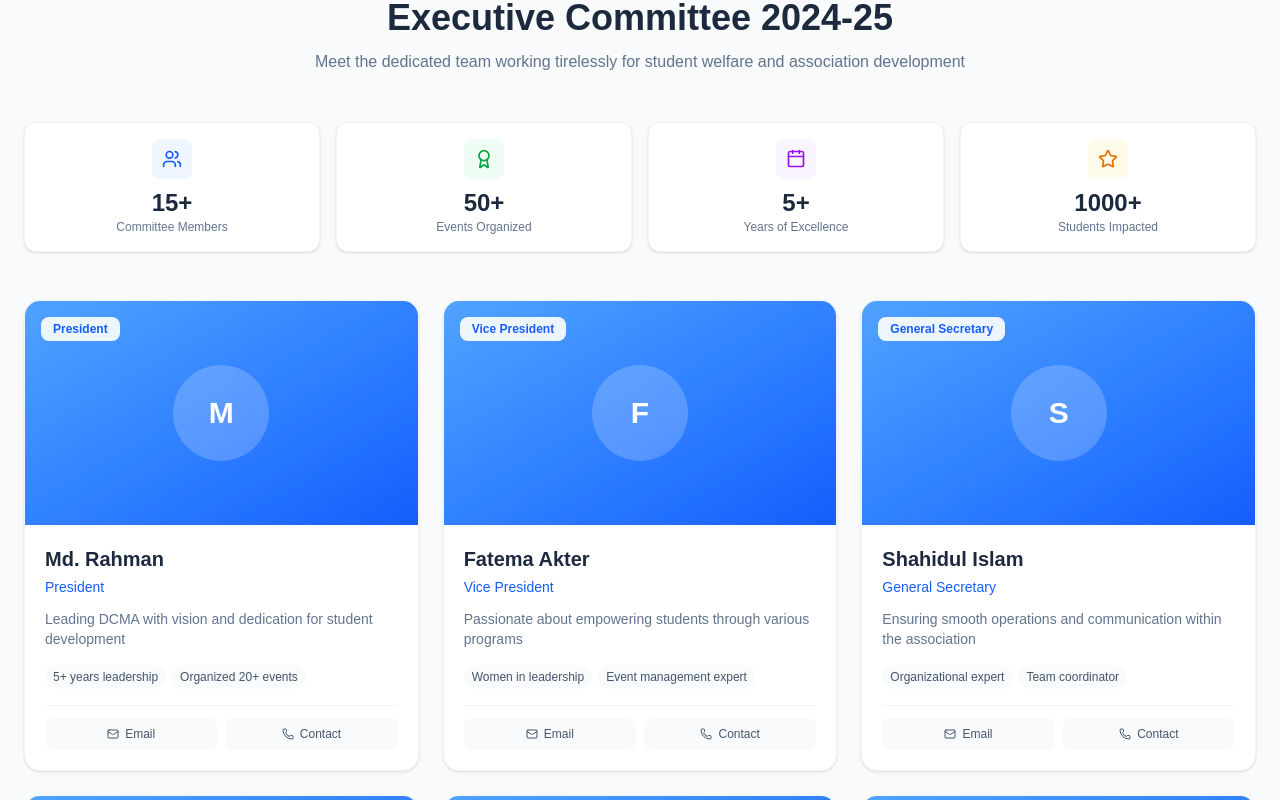
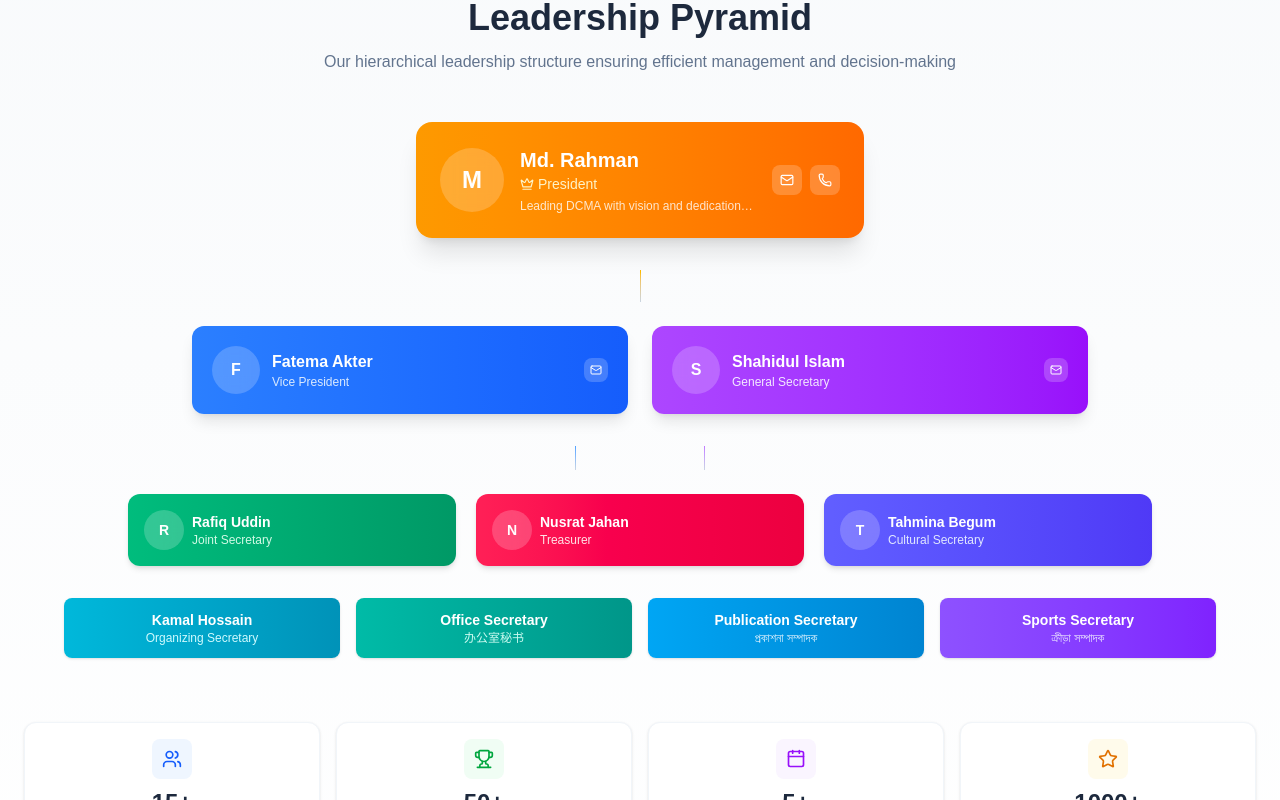
Before and after one commit to Fahad-smto/Dhaka-college-management-association, a Next.js app: page / in a window 1280 px wide. Shown: the part 1860-2660 px from the top of the page. Built offline with nearby package versions, Linux system fonts and the light colour scheme.

Commit message:
added leader ship team component modifyed

```diff
--- a/app/components/LeadershipTeam.tsx
+++ b/app/components/LeadershipTeam.tsx
@@ -1,143 +1,242 @@
 "use client";
 
-import { useState } from "react";
 import Link from "next/link";
 import {
   Mail,
   Phone,
   ChevronRight,
-  Award,
+  Crown,
   Users,
   Calendar,
-  Star,
-  Globe
+  Trophy,
+  Star
 } from "lucide-react";
 
-export default function LeadershipTeam() {
-  const [activeRole, setActiveRole] = useState("all");
-
-  const teamMembers = [
-    {
-      id: 1,
+export default function LeadershipPyramid() {
+  const leadershipStructure = {
+    president: {
       name: "Md. Rahman",
       position: "President",
-      role: "executive",
-      department: "Executive Committee",
       email: "president@dcma.edu.bd",
       phone: "+880 1700-000001",
       bio: "Leading DCMA with vision and dedication for student development",
-      achievements: ["5+ years leadership", "Organized 20+ events", "Student welfare advocate"],
-      social: {
-        linkedin: "#",
-        twitter: "#",
-        website: "#",
-      },
+      image: "/team/president.jpg",
+      social: { linkedin: "#", twitter: "#" },
     },
-    {
-      id: 2,
+    vicePresident: {
       name: "Fatema Akter",
       position: "Vice President",
-      role: "executive",
-      department: "Executive Committee",
       email: "vp@dcma.edu.bd",
       phone: "+880 1700-000002",
-      bio: "Passionate about empowering students through various programs",
-      achievements: ["Women in leadership", "Event management expert", "Public speaker"],
-      social: {
-        linkedin: "#",
-        twitter: "#",
-        website: "#",
-      },
+      bio: "Supporting the president and overseeing key initiatives",
+      image: "/team/vp.jpg",
+      social: { linkedin: "#", twitter: "#" },
     },
-    {
-      id: 3,
+    generalSecretary: {
       name: "Shahidul Islam",
       position: "General Secretary",
-      role: "executive",
-      department: "Executive Committee",
       email: "secretary@dcma.edu.bd",
       phone: "+880 1700-000003",
-      bio: "Ensuring smooth operations and communication within the association",
-      achievements: ["Organizational expert", "Team coordinator", "Crisis manager"],
-      social: {
-        linkedin: "#",
-        twitter: "#",
-        website: "#",
-      },
+      bio: "Managing daily operations and communication",
+      image: "/team/secretary.jpg",
+      social: { linkedin: "#", twitter: "#" },
     },
-    {
-      id: 4,
+    jointSecretary: {
+      name: "Rafiq Uddin",
+      position: "Joint Secretary",
+      email: "jointsecretary@dcma.edu.bd",
+      phone: "+880 1700-000007",
+      bio: "Assisting the general secretary in administrative tasks",
+      image: "/team/joint.jpg",
+      social: { linkedin: "#", twitter: "#" },
+    },
+    treasurer: {
       name: "Nusrat Jahan",
       position: "Treasurer",
-      role: "executive",
-      department: "Finance Committee",
       email: "treasurer@dcma.edu.bd",
       phone: "+880 1700-000004",
-      bio: "Managing financial resources transparently and efficiently",
-      achievements: ["Financial analyst", "Budget planning", "Audit expert"],
-      social: {
-        linkedin: "#",
-        twitter: "#",
-        website: "#",
-      },
+      bio: "Managing financial resources transparently",
+      image: "/team/treasurer.jpg",
+      social: { linkedin: "#", twitter: "#" },
     },
-    {
-      id: 5,
+    organizingSecretary: {
       name: "Kamal Hossain",
       position: "Organizing Secretary",
-      role: "executive",
-      department: "Event Management",
       email: "organizing@dcma.edu.bd",
       phone: "+880 1700-000005",
-      bio: "Planning and executing successful events throughout the year",
-      achievements: ["Event planner", "Logistics expert", "Team leader"],
-      social: {
-        linkedin: "#",
-        twitter: "#",
-        website: "#",
-      },
+      bio: "Planning and executing successful events",
+      image: "/team/organizer.jpg",
+      social: { linkedin: "#", twitter: "#" },
     },
-    {
-      id: 6,
+    culturalSecretary: {
       name: "Tahmina Begum",
       position: "Cultural Secretary",
-      role: "executive",
-      department: "Cultural Affairs",
       email: "cultural@dcma.edu.bd",
       phone: "+880 1700-000006",
-      bio: "Promoting cultural activities and student talents",
-      achievements: ["Cultural coordinator", "Event organizer", "Talent hunter"],
-      social: {
-        linkedin: "#",
-        twitter: "#",
-        website: "#",
-      },
+      bio: "Promoting cultural activities and talents",
+      image: "/team/cultural.jpg",
+      social: { linkedin: "#", twitter: "#" },
     },
-  ];
-
-  const filteredMembers = activeRole === "all"
-    ? teamMembers
-    : teamMembers.filter(member => member.role === activeRole);
+  };
 
   return (
-    <section className="py-16 bg-slate-50">
+    <section className="py-16 bg-gradient-to-b from-slate-50 to-white">
       <div className="max-w-7xl mx-auto px-4 sm:px-6">
         {/* Section Header */}
         <div className="text-center mb-12">
-          <div className="inline-flex items-center gap-2 bg-blue-50 text-blue-600 px-4 py-1.5 rounded-full text-sm font-medium mb-4">
-            <Users size={16} />
-            <span>Our Leadership</span>
+          <div className="inline-flex items-center gap-2 bg-amber-50 text-amber-600 px-4 py-1.5 rounded-full text-sm font-medium mb-4">
+            <Crown size={16} />
+            <span>Organizational Structure</span>
           </div>
           <h2 className="text-3xl md:text-4xl font-bold text-slate-800 mb-3">
-            Executive Committee 2024-25
+            Leadership Pyramid
           </h2>
           <p className="text-slate-500 max-w-2xl mx-auto">
-            Meet the dedicated team working tirelessly for student welfare and association development
+            Our hierarchical leadership structure ensuring efficient management and decision-making
           </p>
         </div>
 
-        {/* Stats Banner */}
-        <div className="grid grid-cols-1 md:grid-cols-4 gap-4 mb-12">
+        {/* Pyramid Layout */}
+        <div className="relative">
+          {/* Level 1: President - Top */}
+          <div className="flex justify-center mb-8">
+            <div className="w-full max-w-md">
+              <div className="bg-gradient-to-r from-amber-500 to-orange-500 rounded-2xl p-6 text-white shadow-xl transform hover:scale-105 transition-all duration-300">
+                <div className="flex items-center gap-4">
+                  <div className="w-16 h-16 rounded-full bg-white/20 backdrop-blur-sm flex items-center justify-center text-2xl font-bold">
+                    {leadershipStructure.president.name[0]}
+                  </div>
+                  <div className="flex-1">
+                    <h3 className="text-xl font-bold">{leadershipStructure.president.name}</h3>
+                    <p className="text-amber-100 text-sm flex items-center gap-1">
+                      <Crown size={14} />
+                      {leadershipStructure.president.position}
+                    </p>
+                    <p className="text-white/80 text-xs mt-1 line-clamp-1">{leadershipStructure.president.bio}</p>
+                  </div>
+                  <div className="flex gap-2">
+                    <a href={`mailto:${leadershipStructure.president.email}`} className="p-2 bg-white/20 rounded-lg hover:bg-white/30">
+                      <Mail size={14} />
+                    </a>
+                    <a href={`tel:${leadershipStructure.president.phone}`} className="p-2 bg-white/20 rounded-lg hover:bg-white/30">
+                      <Phone size={14} />
+                    </a>
+                  </div>
+                </div>
+              </div>
+            </div>
+          </div>
+
+          {/* Connecting Line */}
+          <div className="flex justify-center mb-6">
+            <div className="w-px h-8 bg-gradient-to-b from-amber-400 to-slate-300"></div>
+          </div>
+
+          {/* Level 2: VP & General Secretary */}
+          <div className="grid grid-cols-1 md:grid-cols-2 gap-6 mb-8 max-w-4xl mx-auto">
+            {/* Vice President */}
+            <div className="bg-gradient-to-r from-blue-500 to-blue-600 rounded-xl p-5 text-white shadow-lg hover:shadow-xl transition-all">
+              <div className="flex items-center gap-3">
+                <div className="w-12 h-12 rounded-full bg-white/20 backdrop-blur-sm flex items-center justify-center font-bold">
+                  {leadershipStructure.vicePresident.name[0]}
+                </div>
+                <div className="flex-1">
+                  <h4 className="font-semibold">{leadershipStructure.vicePresident.name}</h4>
+                  <p className="text-blue-100 text-xs">{leadershipStructure.vicePresident.position}</p>
+                </div>
+                <div className="flex gap-1">
+                  <a href={`mailto:${leadershipStructure.vicePresident.email}`} className="p-1.5 bg-white/20 rounded-lg hover:bg-white/30">
+                    <Mail size={12} />
+                  </a>
+                </div>
+              </div>
+            </div>
+
+            {/* General Secretary */}
+            <div className="bg-gradient-to-r from-purple-500 to-purple-600 rounded-xl p-5 text-white shadow-lg hover:shadow-xl transition-all">
+              <div className="flex items-center gap-3">
+                <div className="w-12 h-12 rounded-full bg-white/20 backdrop-blur-sm flex items-center justify-center font-bold">
+                  {leadershipStructure.generalSecretary.name[0]}
+                </div>
+                <div className="flex-1">
+                  <h4 className="font-semibold">{leadershipStructure.generalSecretary.name}</h4>
+                  <p className="text-purple-100 text-xs">{leadershipStructure.generalSecretary.position}</p>
+                </div>
+                <div className="flex gap-1">
+                  <a href={`mailto:${leadershipStructure.generalSecretary.email}`} className="p-1.5 bg-white/20 rounded-lg hover:bg-white/30">
+                    <Mail size={12} />
+                  </a>
+                </div>
+              </div>
+            </div>
+          </div>
+
+          {/* Connecting Lines */}
+          <div className="flex justify-center gap-32 mb-6">
+            <div className="w-px h-6 bg-gradient-to-b from-blue-400 to-slate-300"></div>
+            <div className="w-px h-6 bg-gradient-to-b from-purple-400 to-slate-300"></div>
+          </div>
+
+          {/* Level 3: Joint Secretary & Treasurer */}
+          <div className="grid grid-cols-1 md:grid-cols-3 gap-5 mb-8 max-w-5xl mx-auto">
+            <div className="bg-gradient-to-r from-emerald-500 to-emerald-600 rounded-xl p-4 text-white shadow-md">
+              <div className="flex items-center gap-2">
+                <div className="w-10 h-10 rounded-full bg-white/20 backdrop-blur-sm flex items-center justify-center text-sm font-bold">
+                  {leadershipStructure.jointSecretary.name[0]}
+                </div>
+                <div>
+                  <h5 className="font-semibold text-sm">{leadershipStructure.jointSecretary.name}</h5>
+                  <p className="text-emerald-100 text-xs">{leadershipStructure.jointSecretary.position}</p>
+                </div>
+              </div>
+            </div>
+            <div className="bg-gradient-to-r from-rose-500 to-rose-600 rounded-xl p-4 text-white shadow-md">
+              <div className="flex items-center gap-2">
+                <div className="w-10 h-10 rounded-full bg-white/20 backdrop-blur-sm flex items-center justify-center text-sm font-bold">
+                  {leadershipStructure.treasurer.name[0]}
+                </div>
+                <div>
+                  <h5 className="font-semibold text-sm">{leadershipStructure.treasurer.name}</h5>
+                  <p className="text-rose-100 text-xs">{leadershipStructure.treasurer.position}</p>
+                </div>
+              </div>
+            </div>
+            <div className="bg-gradient-to-r from-indigo-500 to-indigo-600 rounded-xl p-4 text-white shadow-md">
+              <div className="flex items-center gap-2">
+                <div className="w-10 h-10 rounded-full bg-white/20 backdrop-blur-sm flex items-center justify-center text-sm font-bold">
+                  {leadershipStructure.culturalSecretary.name[0]}
+                </div>
+                <div>
+                  <h5 className="font-semibold text-sm">{leadershipStructure.culturalSecretary.name}</h5>
+                  <p className="text-indigo-100 text-xs">{leadershipStructure.culturalSecretary.position}</p>
+                </div>
+              </div>
+            </div>
+          </div>
+
+          {/* Level 4: Organizing Secretary & Others */}
+          <div className="grid grid-cols-1 md:grid-cols-4 gap-4 max-w-6xl mx-auto">
+            <div className="bg-gradient-to-r from-cyan-500 to-cyan-600 rounded-lg p-3 text-white text-center shadow">
+              <p className="font-semibold text-sm">{leadershipStructure.organizingSecretary.name}</p>
+              <p className="text-cyan-100 text-xs">{leadershipStructure.organizingSecretary.position}</p>
+            </div>
+            <div className="bg-gradient-to-r from-teal-500 to-teal-600 rounded-lg p-3 text-white text-center shadow">
+              <p className="font-semibold text-sm">Office Secretary</p>
+              <p className="text-teal-100 text-xs">办公室秘书</p>
+            </div>
+            <div className="bg-gradient-to-r from-sky-500 to-sky-600 rounded-lg p-3 text-white text-center shadow">
+              <p className="font-semibold text-sm">Publication Secretary</p>
+              <p className="text-sky-100 text-xs">প্রকাশনা সম্পাদক</p>
+            </div>
+            <div className="bg-gradient-to-r from-violet-500 to-violet-600 rounded-lg p-3 text-white text-center shadow">
+              <p className="font-semibold text-sm">Sports Secretary</p>
+              <p className="text-violet-100 text-xs">ক্রীড়া সম্পাদক</p>
+            </div>
+          </div>
+        </div>
+
+        {/* Stats Section */}
+        <div className="mt-16 grid grid-cols-1 md:grid-cols-4 gap-4">
           <div className="bg-white rounded-xl p-4 text-center shadow-sm border border-slate-100">
             <div className="w-10 h-10 bg-blue-50 rounded-lg flex items-center justify-center mx-auto mb-2">
               <Users size={20} className="text-blue-600" />
@@ -147,7 +246,7 @@ export default function LeadershipTeam() {
           </div>
           <div className="bg-white rounded-xl p-4 text-center shadow-sm border border-slate-100">
             <div className="w-10 h-10 bg-green-50 rounded-lg flex items-center justify-center mx-auto mb-2">
-              <Award size={20} className="text-green-600" />
+              <Trophy size={20} className="text-green-600" />
             </div>
             <div className="text-2xl font-bold text-slate-800">50+</div>
             <div className="text-xs text-slate-500">Events Organized</div>
@@ -168,91 +267,13 @@ export default function LeadershipTeam() {
           </div>
         </div>
 
-        {/* Team Grid */}
-        <div className="grid grid-cols-1 md:grid-cols-2 lg:grid-cols-3 gap-6">
-          {filteredMembers.map((member) => (
-            <div
-              key={member.id}
-              className="group bg-white rounded-2xl shadow-sm hover:shadow-xl transition-all duration-300 overflow-hidden border border-slate-100"
-            >
-              {/* Profile Image Placeholder */}
-              <div className="relative h-56 bg-gradient-to-br from-blue-400 to-blue-600 overflow-hidden">
-                <div className="absolute inset-0 bg-black/0 group-hover:bg-black/10 transition-all duration-300" />
-
-                {/* Position Badge */}
-                <div className="absolute top-4 left-4 bg-white/90 backdrop-blur-sm px-3 py-1 rounded-lg text-xs font-semibold text-blue-600 z-10">
-                  {member.position}
-                </div>
-
-                {/* Initial Avatar for demo */}
-                <div className="flex items-center justify-center h-full">
-                  <div className="w-24 h-24 rounded-full bg-white/20 backdrop-blur-sm flex items-center justify-center text-white text-3xl font-bold">
-                    {member.name[0]}
-                  </div>
-                </div>
-
-                {/* Social Links Overlay */}
-                <div className="absolute bottom-0 left-0 right-0 bg-gradient-to-t from-black/70 to-transparent p-4 translate-y-full group-hover:translate-y-0 transition-transform duration-300">
-                  <div className="flex gap-3 justify-center">
-                    <a href={member.social.website} className="p-2 bg-white/20 rounded-lg hover:bg-white/30 transition-all">
-                      <Globe size={18} className="text-white" />
-                    </a>
-                  </div>
-                </div>
-              </div>
-
-              {/* Member Info */}
-              <div className="p-5">
-                <h3 className="text-xl font-bold text-slate-800 mb-1">
-                  {member.name}
-                </h3>
-                <p className="text-blue-600 text-sm font-medium mb-3">
-                  {member.position}
-                </p>
-                <p className="text-slate-500 text-sm mb-4 line-clamp-2">
-                  {member.bio}
-                </p>
-
-                {/* Achievements */}
-                <div className="mb-4">
-                  <div className="flex flex-wrap gap-1.5">
-                    {member.achievements.slice(0, 2).map((achievement, idx) => (
-                      <span key={idx} className="text-xs bg-slate-50 text-slate-600 px-2 py-1 rounded-full">
-                        {achievement}
-                      </span>
-                    ))}
-                  </div>
-                </div>
-
-                {/* Contact Buttons */}
-                <div className="flex gap-2 pt-3 border-t border-slate-100">
-                  <a
-                    href={`mailto:${member.email}`}
-                    className="flex-1 flex items-center justify-center gap-1.5 px-3 py-2 rounded-lg text-xs font-medium bg-slate-50 text-slate-600 hover:bg-blue-50 hover:text-blue-600 transition-all"
-                  >
-                    <Mail size={12} />
-                    Email
-                  </a>
-                  <a
-                    href={`tel:${member.phone}`}
-                    className="flex-1 flex items-center justify-center gap-1.5 px-3 py-2 rounded-lg text-xs font-medium bg-slate-50 text-slate-600 hover:bg-blue-50 hover:text-blue-600 transition-all"
-                  >
-                    <Phone size={12} />
-                    Contact
-                  </a>
-                </div>
-              </div>
-            </div>
-          ))}
-        </div>
-
         {/* View All Button */}
         <div className="text-center mt-12">
           <Link
             href="/members"
             className="inline-flex items-center gap-2 px-6 py-3 rounded-lg text-sm font-semibold text-blue-600 hover:text-blue-700 bg-blue-50 hover:bg-blue-100 transition-all"
           >
-            Meet All Committee Members
+            View Full Committee
             <ChevronRight size={16} />
           </Link>
         </div>
```
